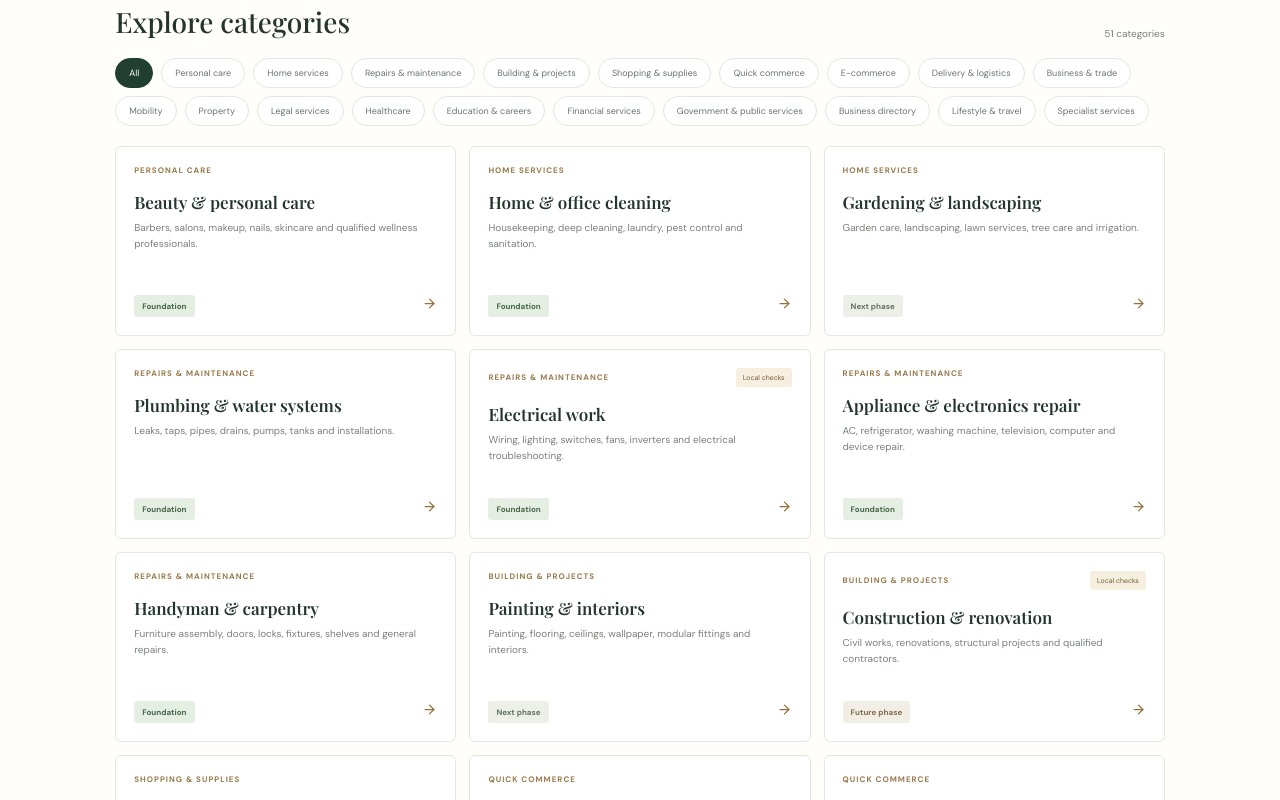
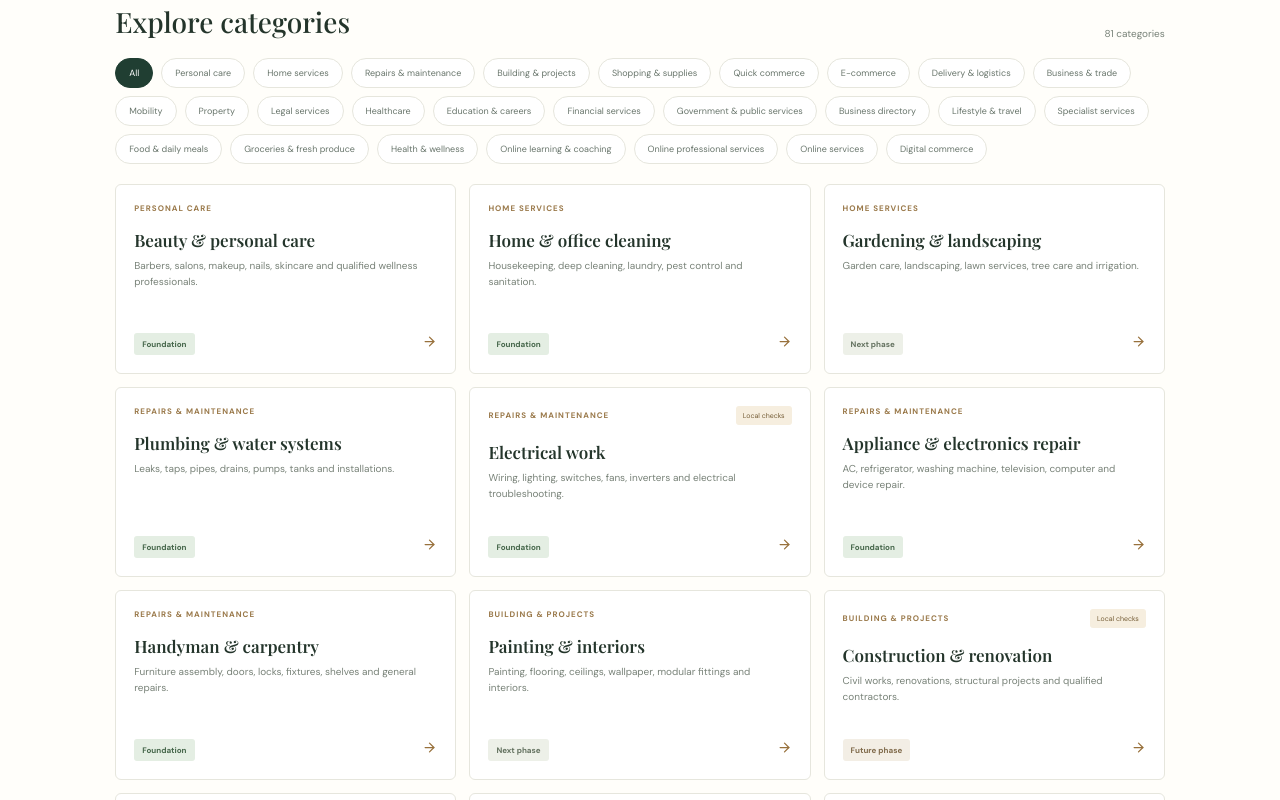
Before and after one commit to allcompaniesubp/Beautyatdoorsteps, a Next.js app: page / in a window 1280 px wide. Shown: the part 1660-2460 px from the top of the page. Built offline with nearby package versions, Linux system fonts and the light colour scheme; a web font is replaced by a local one.

Commit message:
Expand DoorSphere with healthy meals, Ayurveda and online services

```diff
--- a/data/marketplace-categories.ts
+++ b/data/marketplace-categories.ts
@@ -70,4 +70,36 @@ export const marketplaceCategories: MarketplaceCategory[] = [
   { slug: "waste-recycling", name: "Waste, recycling & environmental services", group: "Specialist services", description: "Waste collection, recycling, repair, reuse and approved environmental services.", launchWave: "later", regulated: true },
   { slug: "child-family-care", name: "Child, elder & family care", group: "Specialist services", description: "Vetted care services subject to safeguarding, background checks and local requirements.", launchWave: "later", regulated: true },
   { slug: "emergency-assistance", name: "Emergency & urgent assistance", group: "Specialist services", description: "Urgent non-emergency repair dispatch and links to official emergency services.", launchWave: "later", regulated: true },
+
+  // Healthy meals, fresh produce, Ayurveda, online learning and remote services
+  { slug: "healthy-breakfast-delivery", name: "Healthy breakfast delivery", group: "Food & daily meals", description: "Fresh, balanced breakfast boxes, traditional meals and diet-aware options from registered local food businesses.", launchWave: "next" },
+  { slug: "healthy-lunch-delivery", name: "Healthy lunch delivery", group: "Food & daily meals", description: "Nutritious lunch subscriptions, office meals, home-style food and portion-labelled menus.", launchWave: "next" },
+  { slug: "healthy-dinner-delivery", name: "Healthy dinner delivery", group: "Food & daily meals", description: "Balanced dinner delivery, family meal plans and home-style menus from verified food operators.", launchWave: "next" },
+  { slug: "tiffin-meal-subscriptions", name: "Tiffin, meal plans & subscriptions", group: "Food & daily meals", description: "Daily tiffin, weekly meal plans, regional cuisine and subscription delivery with clear allergen information.", launchWave: "next" },
+  { slug: "fresh-vegetables-fruits", name: "Fresh vegetables & fruits online", group: "Groceries & fresh produce", description: "Order seasonal vegetables, fruits, herbs and farm produce from local sellers with delivery options.", launchWave: "next" },
+  { slug: "organic-farm-produce", name: "Organic & farm-fresh produce", group: "Groceries & fresh produce", description: "Discover traceable farm produce and organic claims supported by applicable certification or evidence.", launchWave: "later" },
+  { slug: "ayurveda-wellness", name: "Ayurveda & traditional wellness", group: "Health & wellness", description: "Discover qualified practitioners and lawful wellness services; clinical care and medicines require applicable credentials and approvals.", launchWave: "later", regulated: true },
+  { slug: "ayurvedic-products", name: "Ayurvedic products & permitted medicines", group: "Health & wellness", description: "Shop permitted products from authorised sellers with required licences, labels and safety information.", launchWave: "later", regulated: true },
+  { slug: "nutrition-diet-coaching", name: "Nutrition & diet coaching", group: "Health & wellness", description: "Work with appropriately qualified nutrition professionals for general nutrition education and meal planning.", launchWave: "later", regulated: true },
+  { slug: "online-exam-coaching", name: "Online exam & competitive coaching", group: "Online learning & coaching", description: "Live and recorded preparation for school, university, entrance, government and competitive examinations.", launchWave: "next" },
+  { slug: "government-job-preparation", name: "Government job & recruitment preparation", group: "Online learning & coaching", description: "Online classes, mock tests, study plans and interview preparation for public-sector recruitment exams.", launchWave: "next" },
+  { slug: "school-college-tuition", name: "Online school & college tuition", group: "Online learning & coaching", description: "One-to-one and group tutoring, homework support and subject coaching for learners.", launchWave: "next" },
+  { slug: "professional-certifications", name: "Professional courses & certifications", group: "Online learning & coaching", description: "Career-focused courses, skill programmes and certification preparation; credential claims must be verified.", launchWave: "later" },
+  { slug: "language-learning", name: "Language learning & communication", group: "Online learning & coaching", description: "Online language lessons, spoken English, writing, communication and test preparation.", launchWave: "next" },
+  { slug: "career-guidance", name: "Career counselling & interview preparation", group: "Online learning & coaching", description: "Career guidance, CV support, interview practice and job-readiness coaching.", launchWave: "later" },
+  { slug: "fitness-yoga-meditation", name: "Online fitness, yoga & meditation", group: "Online learning & coaching", description: "Remote fitness classes, yoga, meditation and wellbeing programmes led by suitably qualified instructors.", launchWave: "later" },
+  { slug: "online-consulting", name: "Online business & professional consulting", group: "Online professional services", description: "Remote business, operations, strategy, management and specialist consulting engagements.", launchWave: "later" },
+  { slug: "it-tech-support", name: "Online IT support & technology services", group: "Online professional services", description: "Remote computer support, software setup, cybersecurity advice and technical troubleshooting.", launchWave: "later" },
+  { slug: "web-app-development", name: "Websites, apps & software development", group: "Online professional services", description: "Find developers and teams for websites, mobile apps, software, automation and maintenance.", launchWave: "later" },
+  { slug: "design-media-marketing", name: "Graphic design, media & digital marketing", group: "Online professional services", description: "Design, video editing, content, translation, social media and digital marketing services.", launchWave: "later" },
+  { slug: "writing-translation", name: "Writing, editing & translation", group: "Online professional services", description: "Professional writing, proofreading, localisation, transcription and translation services.", launchWave: "later" },
+  { slug: "virtual-assistance", name: "Virtual assistants & remote administration", group: "Online professional services", description: "Remote administrative support, scheduling, customer service and business operations assistance.", launchWave: "later" },
+  { slug: "online-events-webinars", name: "Online events, webinars & workshops", group: "Online professional services", description: "Discover virtual conferences, workshops, live classes and online community events.", launchWave: "later" },
+  { slug: "online-booking-reservations", name: "Online bookings & reservations", group: "Online services", description: "Discover and request appointments, reservations and bookings with participating providers.", launchWave: "later" },
+  { slug: "digital-downloads", name: "Digital products & downloads", group: "Digital commerce", description: "Lawful digital templates, learning materials, software and creative downloads with clear licences.", launchWave: "later" },
+  { slug: "home-cooked-food", name: "Home-cooked meals & local kitchens", group: "Food & daily meals", description: "Discover compliant home-food businesses and local kitchens after food-safety registration and platform review.", launchWave: "later", regulated: true },
+  { slug: "water-purifier-services", name: "Water purifier & appliance maintenance", group: "Home services", description: "Installation, filter replacement, servicing and repairs for household water and air appliances.", launchWave: "next" },
+  { slug: "laundry-ironing", name: "Laundry, dry cleaning & ironing", group: "Home services", description: "Doorstep laundry pickup, dry cleaning, ironing and scheduled garment care.", launchWave: "next" },
+  { slug: "home-painting-deep-clean", name: "Home painting & deep-clean packages", group: "Home services", description: "Book packaged painting, move-in/move-out cleaning and specialist home maintenance.", launchWave: "later" },
+  { slug: "event-catering-meal-prep", name: "Catering & event meal services", group: "Food & daily meals", description: "Meal preparation, event catering, office catering and group food orders from compliant operators.", launchWave: "later", regulated: true },
 ];
```
